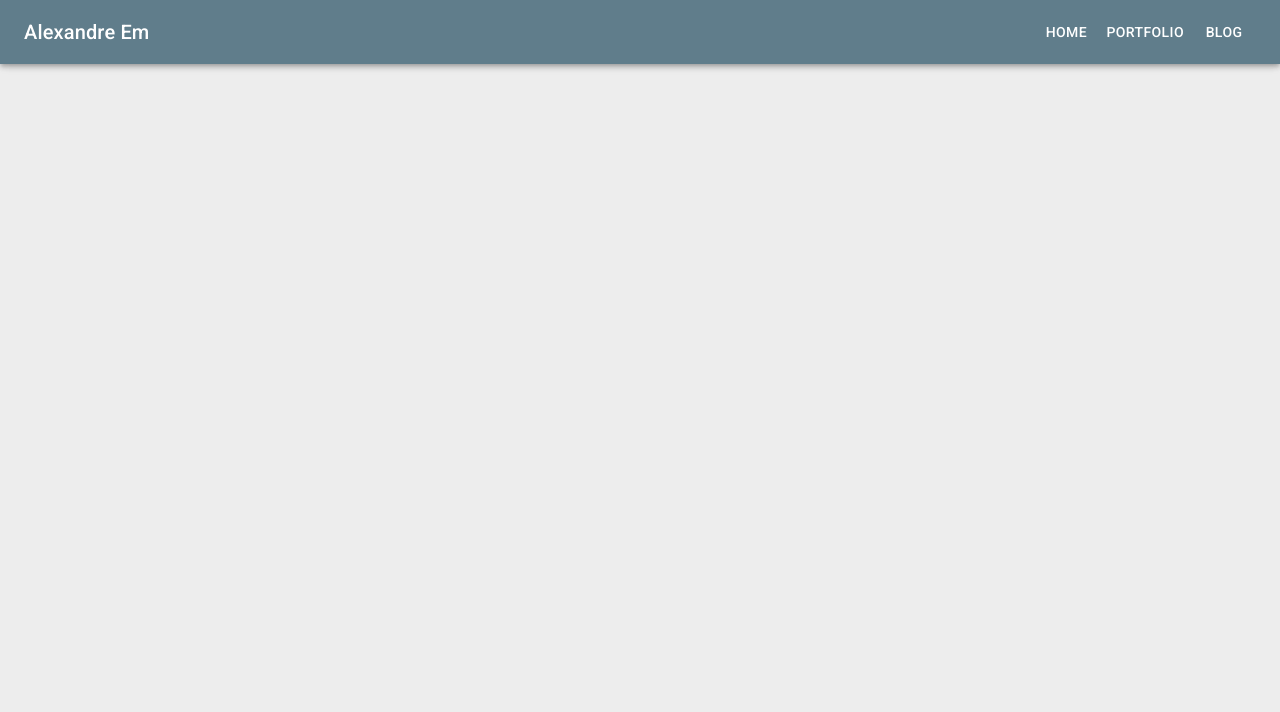
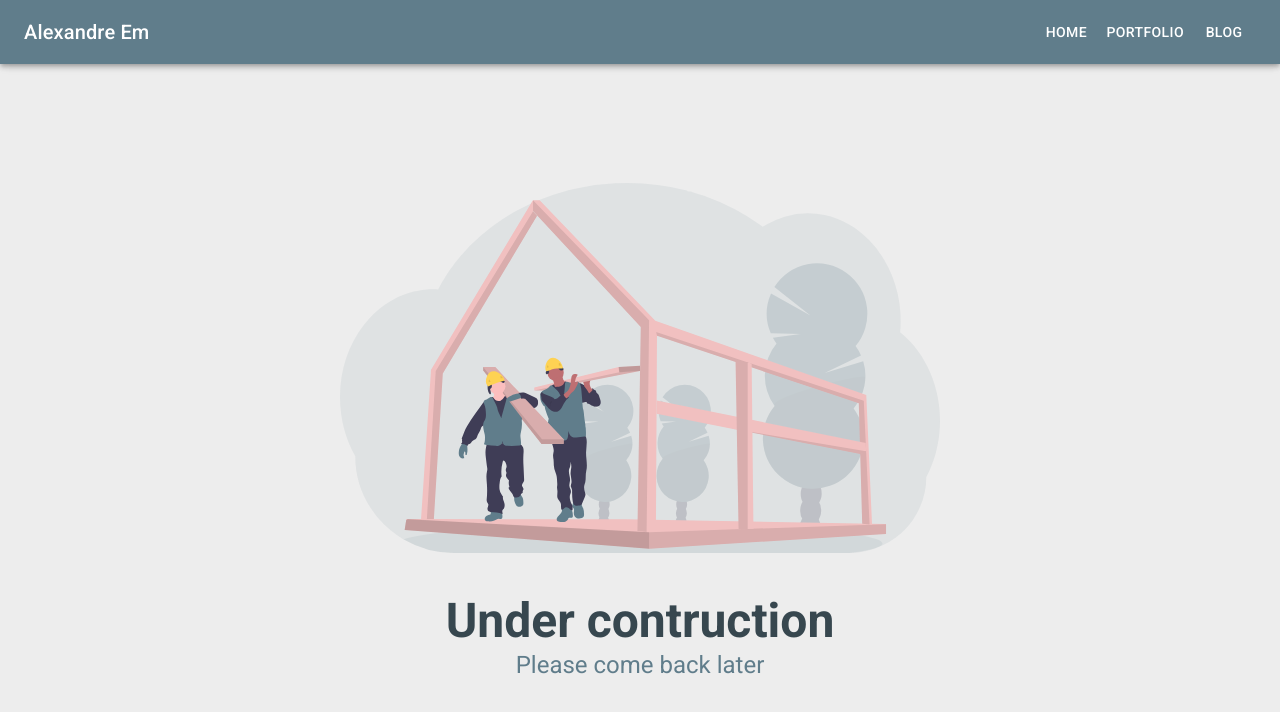
Before and after one commit to alexandre-em/aem-portfolio, a React (Create React App) app: page /blog in a window 1280 px wide. Shown: the top 712 px of the page. Built offline with nearby package versions, Linux system fonts and the light colour scheme.

Commit message:
Add building screen + update resume link

```diff
--- a/src/App.tsx
+++ b/src/App.tsx
@@ -12,9 +12,9 @@ import {AppBar, Box, Button, Divider, Drawer, IconButton, List, ListItem, ListIt
 
 
 import navigationTitles from './const/navigation';
-import Blog from './screens/Blog';
 import Projects from './screens/Projects';
 import Project from './screens/Project';
+import Building from './screens/Building';
 
 const drawerWidth = 240;
 
@@ -98,7 +98,7 @@ return (
         <Route path='/' element={<Home />} />
         <Route path='/projects' element={<Projects />} />
         <Route path='/project/:id' element={<Project />} />
-        <Route path='/blog' element={<Blog />} />
+        <Route path='/blog' element={<Building />} />
       </Routes>
     </div>
 );
--- /dev/null
+++ b/src/screens/Building/index.tsx
@@ -0,0 +1,15 @@
+import React from 'react'
+import {Main} from './style';
+import BuildingImage from '../../data/images/undraw_under_construction_-46-pa.svg';
+import {Typography} from '@mui/material';
+import {blueGrey} from '@mui/material/colors';
+
+export default function Building() {
+	return (
+    <Main>
+      <img src={BuildingImage} alt="building" style={{ width: '80vw',maxWidth: 600 }} />
+      <Typography variant="h3" sx={{ marginTop: 5,fontWeight: 900, color: blueGrey[800], textAlign: 'center' }}>Under contruction</Typography>
+      <Typography variant="h5" sx={{ textAlign: 'center' }} color="primary">Please come back later</Typography>
+    </Main>
+	);
+};
--- /dev/null
+++ b/src/screens/Building/style.ts
@@ -0,0 +1,9 @@
+import styled from '@emotion/styled';
+
+export const Main = styled.div`
+  display: flex;
+  flex: 1;
+  flex-direction: column;
+  justify-content: center;
+  align-items: center;
+`;
--- a/src/screens/Home/index.tsx
+++ b/src/screens/Home/index.tsx
@@ -14,7 +14,7 @@ const imageStyle = {
   borderRadius: 5,
   boxShadow: 'rgba(255, 255, 255, 0.05) 0px 1px 1px 0px inset, rgba(50, 50, 93, 0.15) 0px 50px 100px -20px, rgba(0, 0, 0, 0.2) 0px 30px 60px -30px',
 };
-const resumeLink = `https://drive.google.com/file/d/1ElpNXRis_YrBbjYI8KfjXMBwSpwoX8eS/view?usp=sharing`;
+const resumeLink = `https://drive.google.com/file/d/1yiToT9R1EXYW18tS5wx3KMM2ZFhmPu86/view?usp=sharing`;
 
 export default function Home() {
   const skills = ['ReactJs', 'React Native', 'NodeJs', 'Java Spring'];
```
Also changed, not shown: src/data/images/undraw_under_construction_-46-pa.svg (added).
